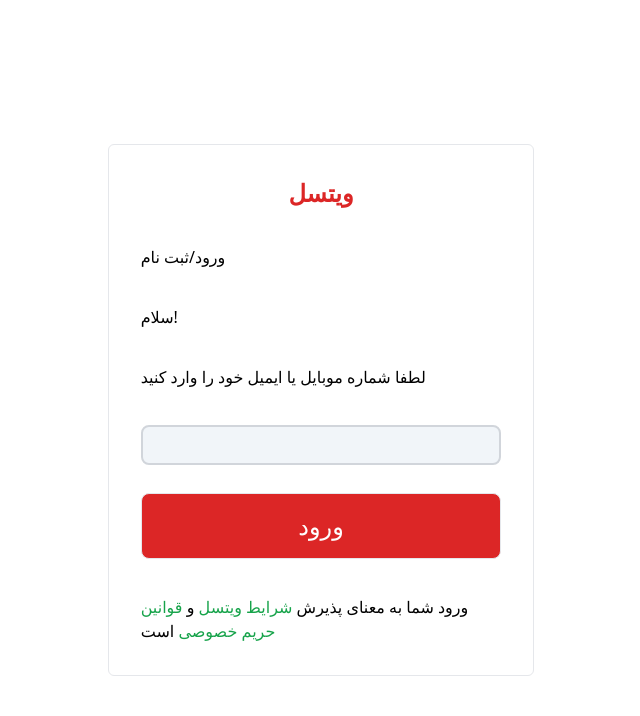
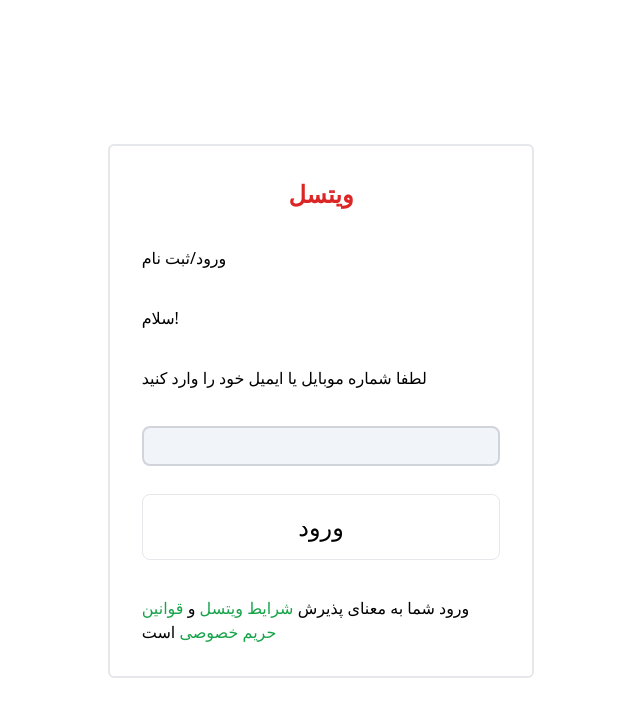
Before and after one commit to mohsenjahangir/shopping, a Next.js app: page /login in a window 1280 px wide. Shown: the top 716 px of the page, without its empty margins (319-959 px from the left). Built offline with nearby package versions, Linux system fonts and the light colour scheme.

Commit message:
edite login

```diff
--- a/pages/login/Login.tsx
+++ b/pages/login/Login.tsx
@@ -23,7 +23,6 @@
       setErrorMessage("لطفا این قسمت را خالی نگذارید");
       setBorderColor("border-red-500");
     } else {
-
       const iranianNumberRegex = /^09\d{9}$/;
 
       // Email address should have @ and .
@@ -32,13 +31,10 @@
       if (iranianNumberRegex.test(inputValue) || emailRegex.test(inputValue)) {
         console.log(inputValue);
       } else {
-
         if (inputValue.includes("@")) {
-
           setErrorMessage("ایمیل وارد شده صحیح نمیباشد");
         } else {
-
-setErrorMessage("شماره وارد شده صحیح نمیباشد");
+          setErrorMessage("شماره یا ایمیل وارد شده صحیح نمیباشد");
         }
         setBorderColor("border-red-500");
       }
@@ -48,7 +44,7 @@
   return (
     <>
       <div className="flex justify-center mt-36 items-center">
-<div className="border rounded-md grid grid-col gap-9 lg:w-1/3 w-full p-8">
+        <div className="border-2 rounded-md grid grid-col gap-9 lg:w-1/3 w-full p-8">
           <div className="text-2xl font-bold flex justify-center text-red-600">
             ویتسل
           </div>
@@ -67,15 +63,22 @@
             <div className="text-red-500">{errorMessage}</div>
             <button
               type="submit"
-className="border mt-7 w-full p-4 bg-red-600 text-white text-2xl font-medium rounded-lg"
+              className="border mt-7 w-full p-4    hover:bg-blue-100 active:bg-blue-700 text-2xl font-medium rounded-lg"
             >
               ورود
             </button>
           </form>
 
           <div>
-
-ورود شما به معنای پذیرش <Link href="/login/terms"  className=" text-green-600 font-medium">شرایط ویتسل </Link> و <Link href="/login/privacy"  className=" text-green-600 font-medium">قوانین حریم خصوصی </Link> است
+            ورود شما به معنای پذیرش{" "}
+            <Link href="/login/terms" className=" text-green-600 font-medium">
+              شرایط ویتسل{" "}
+            </Link>{" "}
+            و{" "}
+            <Link href="/login/privacy" className=" text-green-600 font-medium">
+              قوانین حریم خصوصی{" "}
+            </Link>{" "}
+            است
           </div>
         </div>
       </div>
@@ -83,4 +86,4 @@
   );
 };
 
-export default Login
+export default Login;
--- a/tsconfig.json
+++ b/tsconfig.json
@@ -14,6 +14,7 @@
     "isolatedModules": true,
     "jsx": "preserve",
     "incremental": true,
+    "noImplicitAny":false,
     "paths": {
       "@/*": ["./*"]
     }
```
Lines whose indentation alone changed are shown as unchanged.
